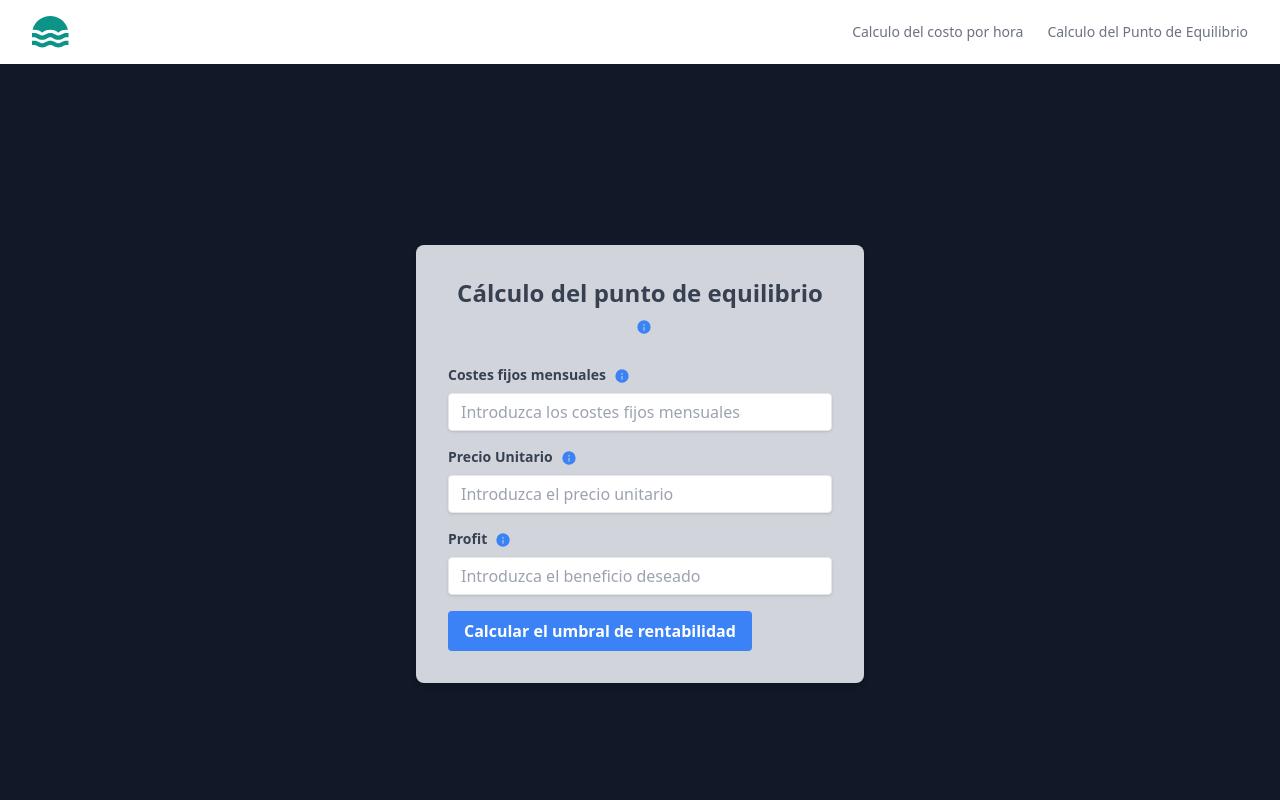
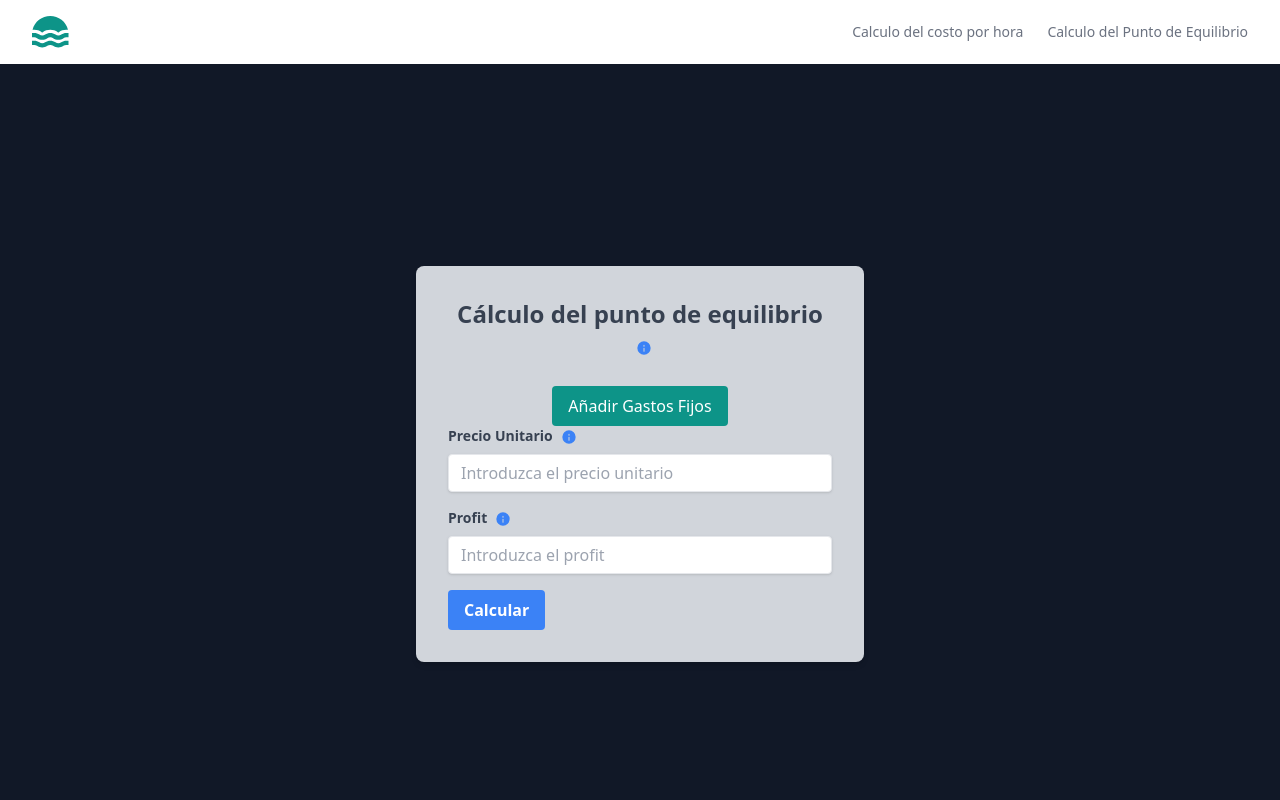
Before and after one commit to ICCOCUT/social-service, a Next.js app: page /BreakEvenPoint in a window 1280 px wide. Shown: the top 800 px of the page. Built offline with nearby package versions, Linux system fonts and the light colour scheme.

Commit message:
Add new things

```diff
--- a/src/pages/BreakEvenPoint.jsx
+++ b/src/pages/BreakEvenPoint.jsx
@@ -1,4 +1,5 @@
-import React, {useState} from 'react';
+import React, { useState, useEffect } from 'react';
+import ExpenseFormPopup from './components/ExpenseFormPopup';
 
 const BreakEvenPoint = () => {
     const [fixedCosts, setFixedCosts] = useState('');
@@ -11,6 +12,13 @@ const BreakEvenPoint = () => {
     const [hoverProfit, setHoverProfit] = useState(false);
     const [hoverBreakEven, setHoverBreakEven] = useState(false);
 
+    useEffect(() => {
+        const storedBreakEven = localStorage.getItem('breakEven');
+        if (storedBreakEven) {
+            setBreakEven(storedBreakEven);
+        }
+    }, []);
+
     const calculateBreakEven = () => {
         const fixedCostsValue = parseFloat(fixedCosts);
         const unitPriceValue = parseFloat(unitPrice);
@@ -20,6 +28,7 @@ const BreakEvenPoint = () => {
             if (unitPriceValue - profitValue !== 0) {
                 const breakEvenPoint = fixedCostsValue / (unitPriceValue - profitValue);
                 setBreakEven(breakEvenPoint.toFixed(2));
+                localStorage.setItem('breakEven', breakEvenPoint.toFixed(2));
                 setErrorMessage('');
             } else {
                 setBreakEven(null);
@@ -29,6 +38,10 @@ const BreakEvenPoint = () => {
             setBreakEven(null);
             setErrorMessage('Please enter valid numbers for all fields');
         }
+    };
+
+    const handleExpenseFormSubmit = (totalFixedCosts) => {
+        setFixedCosts(totalFixedCosts);
     };
 
     return (
@@ -55,37 +68,7 @@ const BreakEvenPoint = () => {
                         </div>
                     )}
                 </h2>
-                <div className="mb-4">
-                    <label className="block text-gray-700 text-sm font-bold mb-2 relative" htmlFor="fixedCosts">
-                        Costes fijos mensuales
-                        <svg
-                            xmlns="http://www.w3.org/2000/svg"
-                            viewBox="0 0 24 24"
-                            fill="currentColor"
-                            className="inline-block w-4 h-4 ml-2 text-blue-500"
-                            onMouseEnter={() => setHoverFixedCosts(true)}
-                            onMouseLeave={() => setHoverFixedCosts(false)}
-                        >
-                            <path fillRule="evenodd"
-                                  d="M12 2a10 10 0 100 20 10 10 0 000-20zm-.75 6a.75.75 0 011.5 0v1.5a.75.75 0 01-1.5 0V8zm0 4.5a.75.75 0 011.5 0v4.5a.75.75 0 01-1.5 0v-4.5z"
-                                  clipRule="evenodd"/>
-                        </svg>
-                        {hoverFixedCosts && (
-                            <div
-                                className="absolute bg-white border border-gray-300 p-2 rounded-md shadow-md top-full left-0 mt-1">
-                                <p className="text-xs text-gray-600">Gastos que no cambian con el nivel de producción.</p>
-                            </div>
-                        )}
-                    </label>
-                    <input
-                        type="number"
-                        id="fixedCosts"
-                        value={fixedCosts}
-                        onChange={(e) => setFixedCosts(e.target.value)}
-                        className="shadow appearance-none border rounded w-full py-2 px-3 text-gray-700 leading-tight focus:outline-none focus:ring-2 focus:ring-blue-500"
-                        placeholder="Introduzca los costes fijos mensuales"
-                    />
-                </div>
+                <ExpenseFormPopup onSubmit={handleExpenseFormSubmit} />
                 <div className="mb-4">
                     <label className="block text-gray-700 text-sm font-bold mb-2 relative" htmlFor="unitPrice">
                         Precio Unitario
@@ -145,24 +128,34 @@ const BreakEvenPoint = () => {
                         value={profit}
                         onChange={(e) => setProfit(e.target.value)}
                         className="shadow appearance-none border rounded w-full py-2 px-3 text-gray-700 leading-tight focus:outline-none focus:ring-2 focus:ring-blue-500"
-                        placeholder="Introduzca el beneficio deseado"
+                        placeholder="Introduzca el profit"
                     />
                 </div>
-                <button
-                    onClick={calculateBreakEven}
-                    className="bg-blue-500 hover:bg-blue-700 text-white font-bold py-2 px-4 rounded focus:outline-none focus:shadow-outline"
-                >
-                    Calcular el umbral de rentabilidad
-                </button>
-                {breakEven !== null && errorMessage === '' && (
-                    <p className="mt-4 text-center text-black">
-                        Punto de equilibrio: {breakEven}
+                <div className="flex items-center justify-between">
+                    <button
+                        onClick={calculateBreakEven}
+                        className="bg-blue-500 hover:bg-blue-700 text-white font-bold py-2 px-4 rounded focus:outline-none focus:shadow-outline"
+                    >
+                        Calcular
+                    </button>
+                </div>
+                {breakEven && (
+                    <div className="mt-4 p-4 bg-green-100 text-green-700 rounded">
+                        <p>Punto de Equilibrio: {breakEven}</p>
+                    </div>
+                )}{breakEven !== null && errorMessage === '' && (
+                    <p className="mt-4 p-4 bg-green-100 text-green-700 rounded">
+                        Punto de maxima venta : $ {unitPrice*breakEven}
+                    </p>
+                )}{breakEven !== null && errorMessage === '' && (
+                    <p className="mt-4 p-4 bg-green-100 text-green-700 rounded">
+                        Punto de minima venta : $ {fixedCosts/unitPrice}
                     </p>
                 )}
-                {errorMessage !== '' && (
-                    <p className="mt-4 text-center text-red-500">
-                        {errorMessage}
-                    </p>
+                {errorMessage && (
+                    <div className="mt-4 p-4 bg-green-100 text-red-700 rounded">
+                        <p>{errorMessage}</p>
+                    </div>
                 )}
             </div>
         </div>
```
